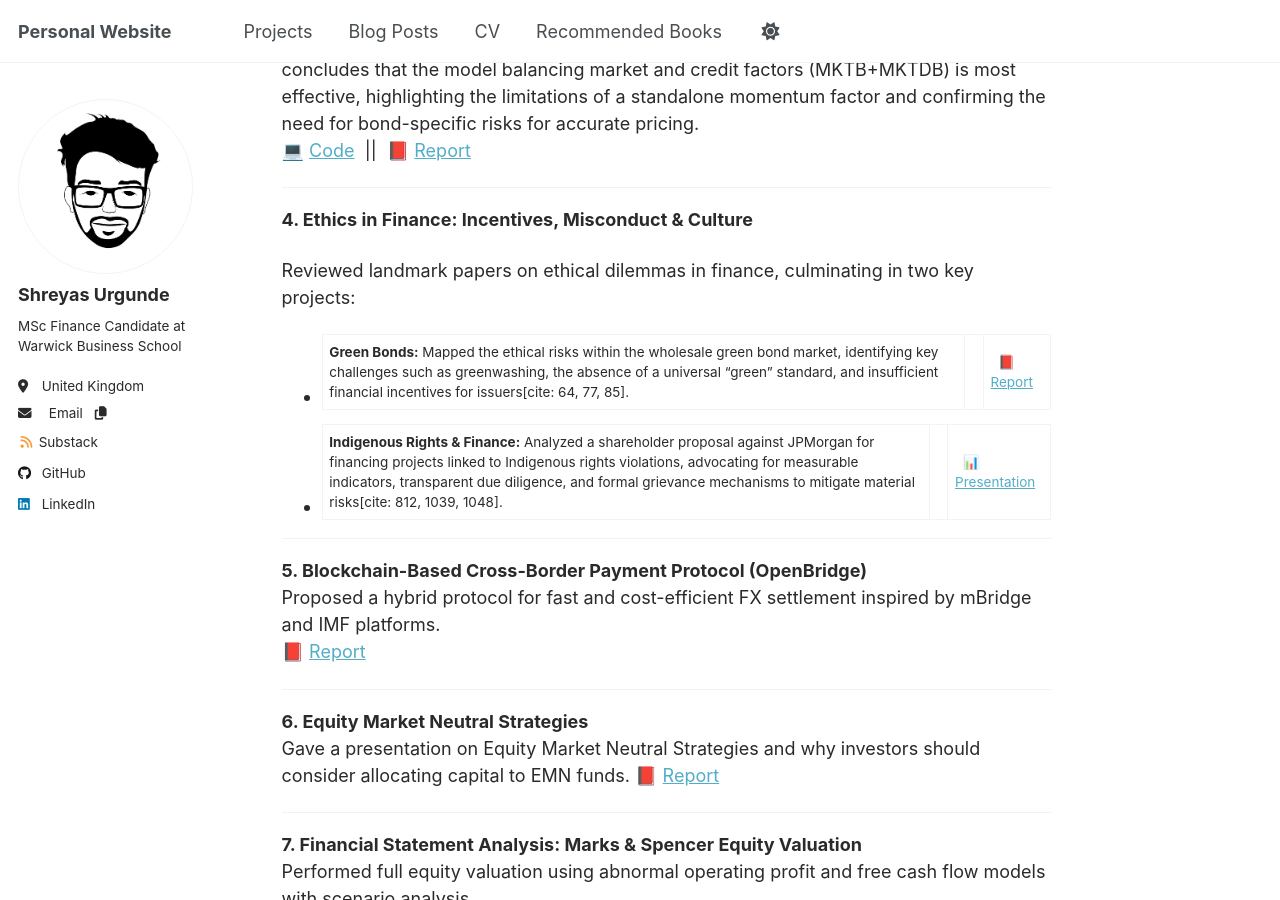
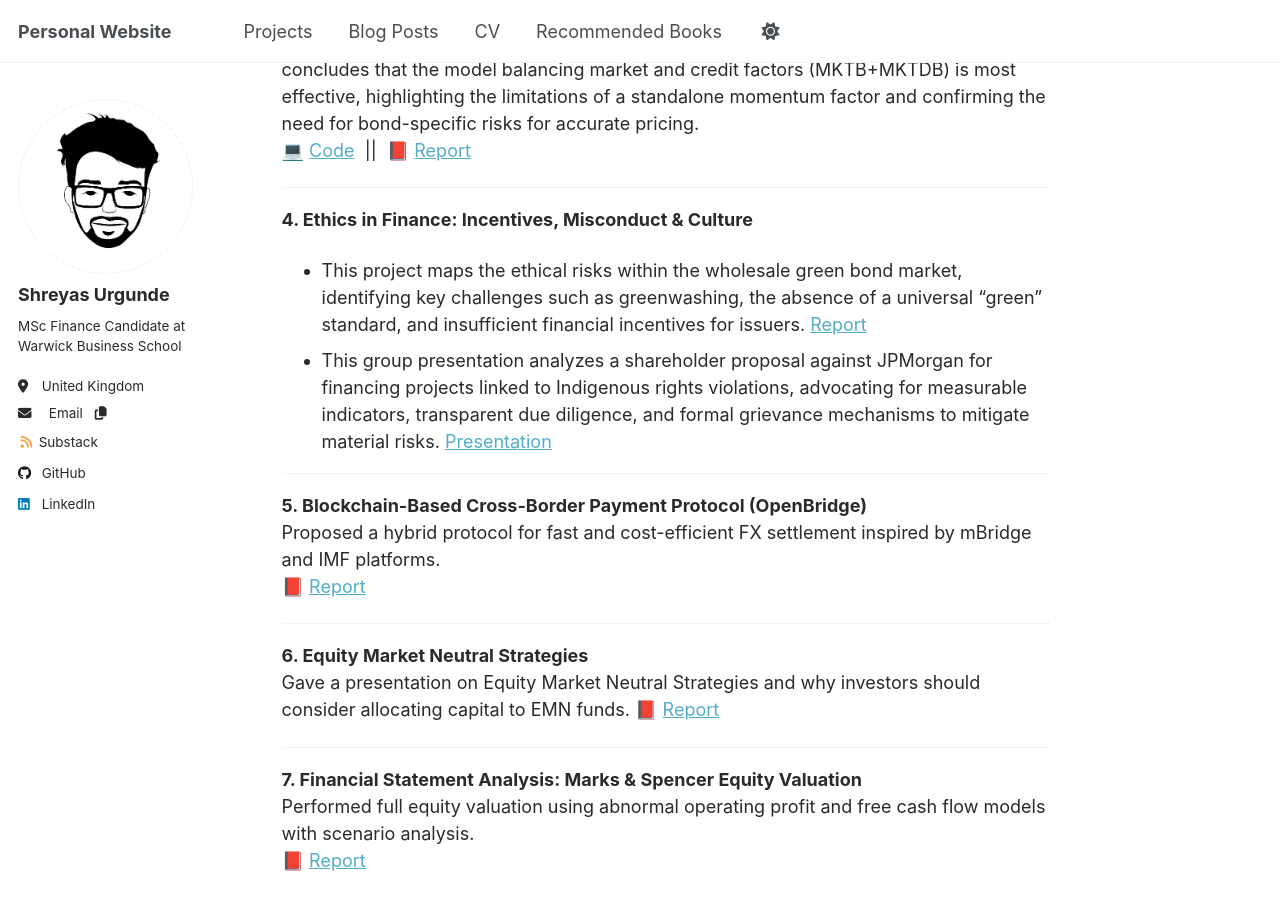
Before and after one commit to shreyasxi/shreyasxi.github.io, a Jekyll site: the page built from _pages/projects.md, in a window 1280 px wide and 900 px high, scrolled down 656 px. Built offline with Jekyll 4.4.1, drawn with Linux system fonts in a browser that asks for light colours; a script that is not in the unit is left out.

Commit message:
Update projects.md

```diff
--- a/_pages/projects.md
+++ b/_pages/projects.md
@@ -24,10 +24,8 @@ Building on the extensive body of research exploring risk factors in equity mark
 ---
 
 **4. Ethics in Finance: Incentives, Misconduct & Culture**
-
-Reviewed landmark papers on ethical dilemmas in finance, culminating in two key projects:
-* **Green Bonds:** Mapped the ethical risks within the wholesale green bond market, identifying key challenges such as greenwashing, the absence of a universal “green” standard, and insufficient financial incentives for issuers[cite: 64, 77, 85]. &nbsp;||&nbsp; 📕 <a href="/files/5582804_Ethics.pdf" target="_blank">Report</a>
-* **Indigenous Rights & Finance:** Analyzed a shareholder proposal against JPMorgan for financing projects linked to Indigenous rights violations, advocating for measurable indicators, transparent due diligence, and formal grievance mechanisms to mitigate material risks[cite: 812, 1039, 1048]. &nbsp;||&nbsp; 📊 <a href="/files/Group%2011_Ethics.pptx" target="_blank">Presentation</a>
+* This project maps the ethical risks within the wholesale green bond market, identifying key challenges such as greenwashing, the absence of a universal “green” standard, and insufficient financial incentives for issuers. <a href="/files/5582804_Ethics.pdf" target="_blank">Report</a>
+* This group presentation analyzes a shareholder proposal against JPMorgan for financing projects linked to Indigenous rights violations, advocating for measurable indicators, transparent due diligence, and formal grievance mechanisms to mitigate material risks. <a href="/files/Group%2011_Ethics.pptx" target="_blank">Presentation</a>
 
 ---
 
```
